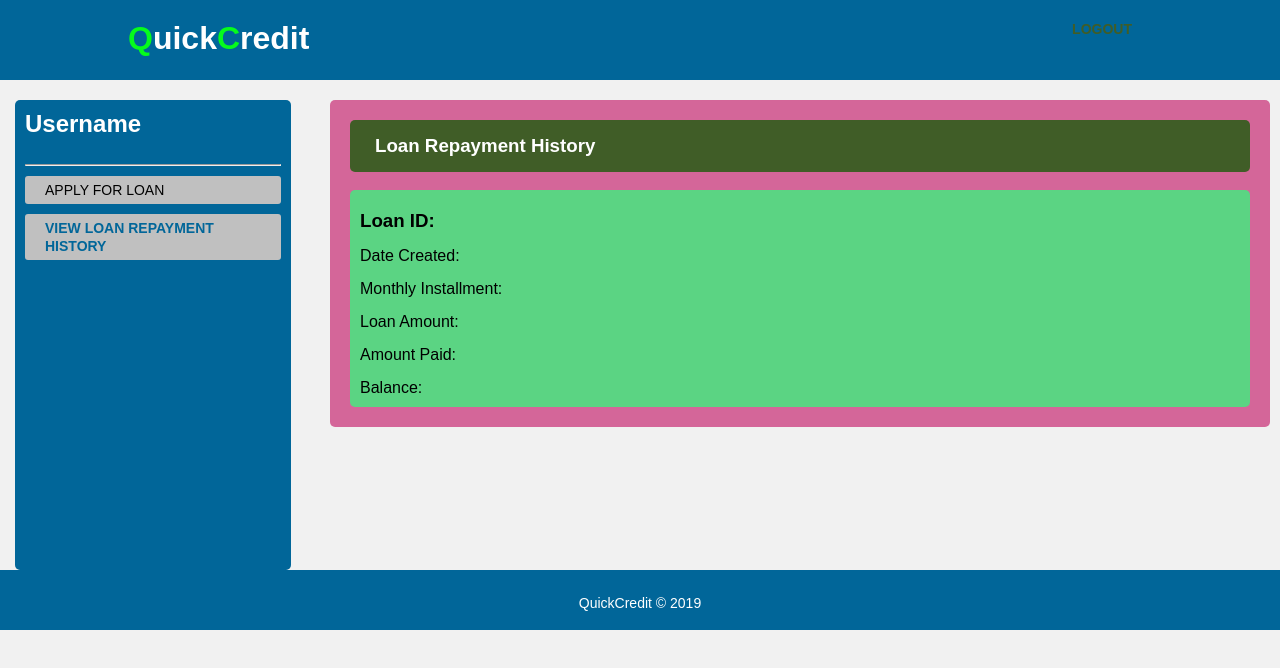
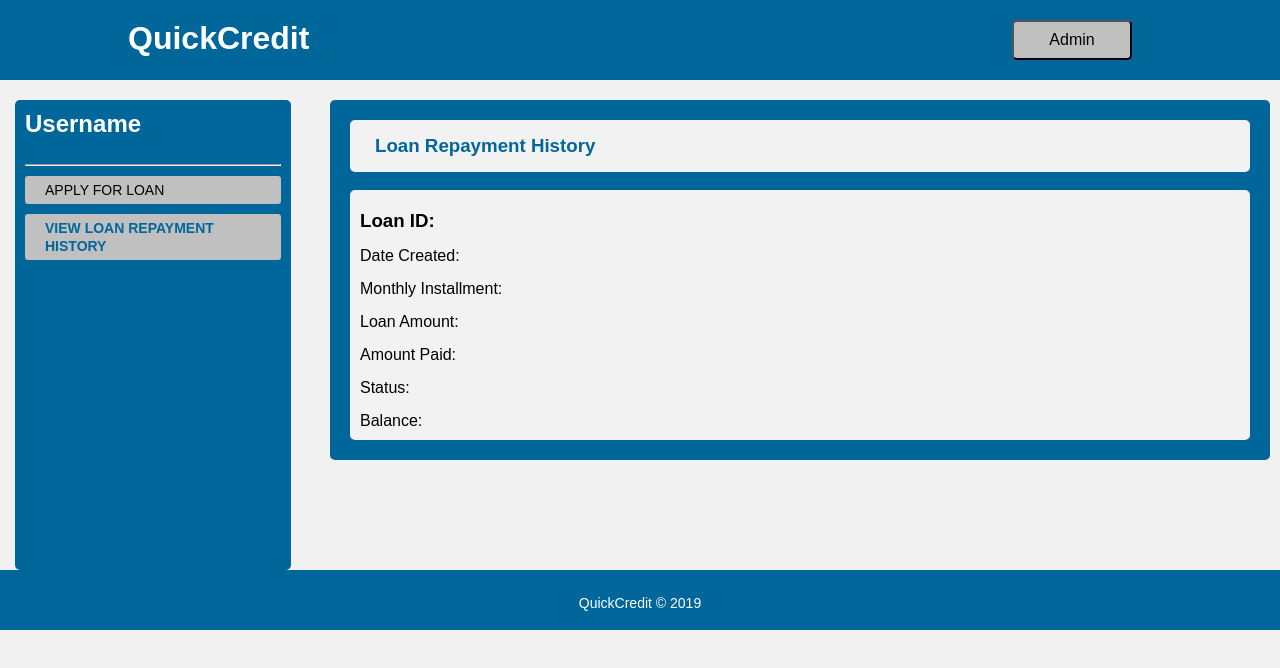
Before and after one commit to muheebolakunle/Quick_credit, a website: page UI/userloanhistory.html in a window 1280 px wide. Drawn offline with Linux system fonts and the light colour scheme.

Commit message:
feat(UI): create user  loan repayment history page
[Finishes #166037519]

```diff
--- a/UI/style.css
+++ b/UI/style.css
@@ -261,8 +261,8 @@ footer#loan-footer{
   }
 
   .main-header{
-    background: #405d27;
-    color: #ffffff;
+    background: #f2f2f2;
+    color: #016699;
     /* padding: 2px 0 2px 10px; */
     padding: 0px;
     margin: 10px;
@@ -276,14 +276,14 @@ footer#loan-footer{
   }
 
   .loan-container{
-    background: #c92c75b2;
+    background: #016699;
     margin: 20px 10px 10px 10px;
     padding: 10px;
     border-radius: 5px;
   }
 
   .loan-container .loan-area{
-    background: #5bd483;
+    background: #f2f2f2;
     color: #000000;
     margin: 18px 10px 10px 10px;
     border-radius: 5px;
--- a/UI/userloanhistory.html
+++ b/UI/userloanhistory.html
@@ -12,11 +12,11 @@
         <header>
             <div class="container">
                 <div id="branding">
-                    <h1><span class="highlight">Q</span>uick<span class="highlight">C</span>redit</h1>
+                    <h1>QuickCredit</h1>
                 </div>
                 <nav>
                     <ul>
-                        <li class="highlight"><a href="login.html">Logout</a></li>
+                        <li class="highlight"><a href="adminverifyuser.html"><button id="get-started" type="submit" class="" >Admin</button></a></li>
                     </ul>
                 </nav>
             </div>
@@ -49,6 +49,7 @@
                         <p>Monthly Installment: </p>
                         <p>Loan Amount: </p>
                         <p>Amount Paid: </p>
+                        <p>Status: </p>
                         <p>Balance: </p>
 
 
```
